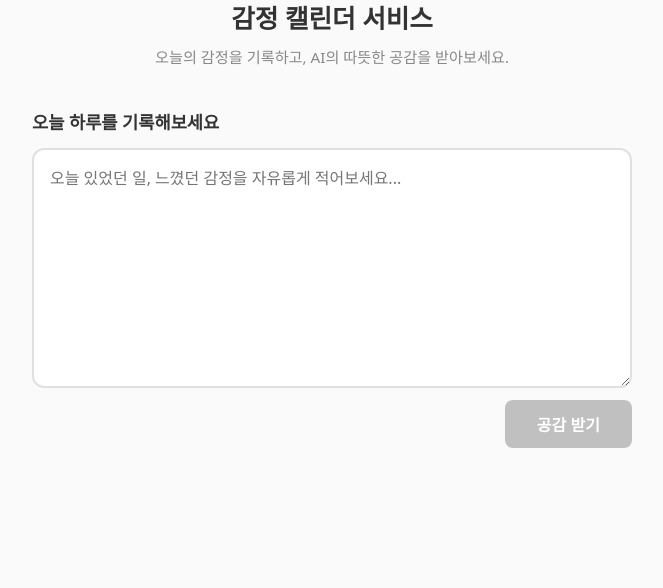
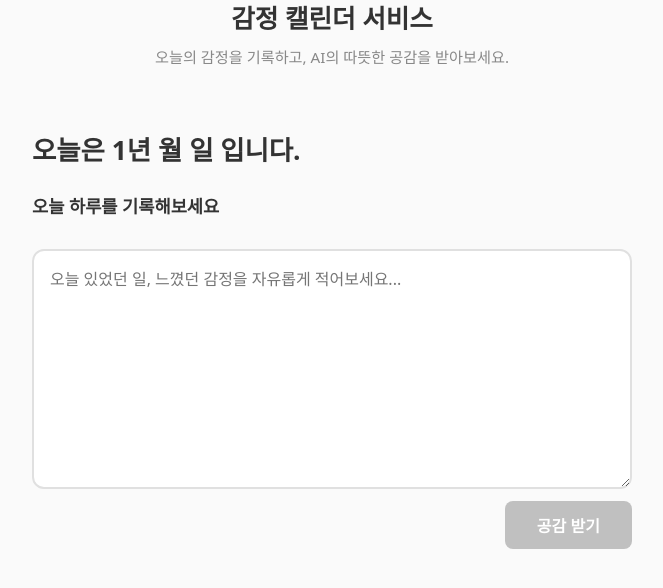
Before and after one commit to shinjipark22/diary_empathy_project, a React (Vite) app in the folder frontend/: page /diary/1 in a window 1280 px wide. Shown: the top 588 px of the page, without its empty margins (308-971 px from the left). Built offline with nearby package versions, Linux system fonts and the light colour scheme.

Commit message:
[FEAT]: Calender 및 날짜 연동 추가

```diff
--- a/frontend/src/App.jsx
+++ b/frontend/src/App.jsx
@@ -1,18 +1,25 @@
 import DiaryPage from './pages/DiaryPage';
+
+import CalendarPage from './pages/CalendarPage';
 import './App.css';
+import {BrowserRouter as Router, Routes, Route} from 'react-router-dom';
+import { useState } from 'react';
 
 
 
 function App() {
 
   return <div>
-
+    <Router>
     <header className="diary-page__header">
         <h1>감정 캘린더 서비스</h1>
         <p>오늘의 감정을 기록하고, AI의 따뜻한 공감을 받아보세요.</p>
-    </header>
-    <DiaryPage></DiaryPage>
-
+      </header>
+    <Routes>
+      <Route path="/" element={<CalendarPage />} />
+      <Route path = "/diary/:date" element = {<DiaryPage />} />
+    </Routes>
+    </Router>
 
    </div>
 }
--- a/frontend/src/components/DiaryInput.jsx
+++ b/frontend/src/components/DiaryInput.jsx
@@ -2,8 +2,9 @@ import { useState } from 'react';
 import './DiaryInput.css';
 
 
-export default function DiaryInput({ onSubmit, isLoading }) {
+export default function DiaryInput({ onSubmit, isLoading, date }) {
   const [text, setText] = useState('');
+  const [y,m,d] = date.split('-');
   const handleSubmit = (e) => {
     e.preventDefault();
     const trimmed = text.trim();//공백 제거
@@ -14,7 +15,8 @@ export default function DiaryInput({ onSubmit, isLoading }) {
   return (
     <form className="diary-input" onSubmit={handleSubmit}>
       <label htmlFor="diary-text" className="diary-input__label">
-        오늘 하루를 기록해보세요
+        <p><h2>오늘은 {y}년 {m}월 {d}일 입니다. </h2></p>
+        <p>오늘 하루를 기록해보세요</p>
       </label>
       <textarea
         id="diary-text"
--- /dev/null
+++ b/frontend/src/pages/CalendarPage.jsx
@@ -0,0 +1,18 @@
+import { useNavigate } from 'react-router-dom';
+import Calendar from 'react-calendar';
+import 'react-calendar/dist/Calendar.css';
+
+export default function CalendarPage() {
+  const navigate = useNavigate();
+
+  const handleClick = (date) => { //react-calendar는 날짜를 클릭하면 자동으로 날짜를 habdleClick에 넘김
+    const formatted = date.toISOString().split('T')[0];
+    navigate(`/diary/${formatted}`);
+  };
+
+  return (
+    <div style={{ display: 'flex', justifyContent: 'center' }}>
+      <Calendar onClickDay={handleClick} />
+    </div>
+  );
+}
--- a/frontend/src/pages/DiaryPage.jsx
+++ b/frontend/src/pages/DiaryPage.jsx
@@ -2,7 +2,7 @@ import { useState } from 'react';
 import DiaryInput from '../components/DiaryInput';
 import EmpathyResult from '../components/EmpathyResult';
 import { postDiaryEmpathy } from '../api/empathy';
-
+import {useParams} from 'react-router-dom';
 
 import './DiaryPage.css';
 
@@ -10,7 +10,8 @@ export default function DiaryPage() {
   const [result, setResult] = useState(null);
   const [isLoading, setIsLoading] = useState(false);
   const [error, setError] = useState(null);
-
+  const {date} = useParams(); //url에서 날짜 정보 가져오기
+  //Diary Iput 에서 일기 내용을 넘겨줌 (text인가는 사용자가 입력한 일기 문자열 )
   const handleSubmit = async (text) => {
     setIsLoading(true);
     setError(null);
@@ -30,7 +31,7 @@ export default function DiaryPage() {
   return (
     <div className="diary-page">
 
-      <DiaryInput onSubmit={handleSubmit} isLoading={isLoading} />
+      <DiaryInput onSubmit={handleSubmit} isLoading={isLoading} date={date} />
 
       {error && (
         <div className="diary-page__error">
```
Also changed, not shown: frontend/src/components/CalendarSection.jsx (added, +11 -0 lines).
